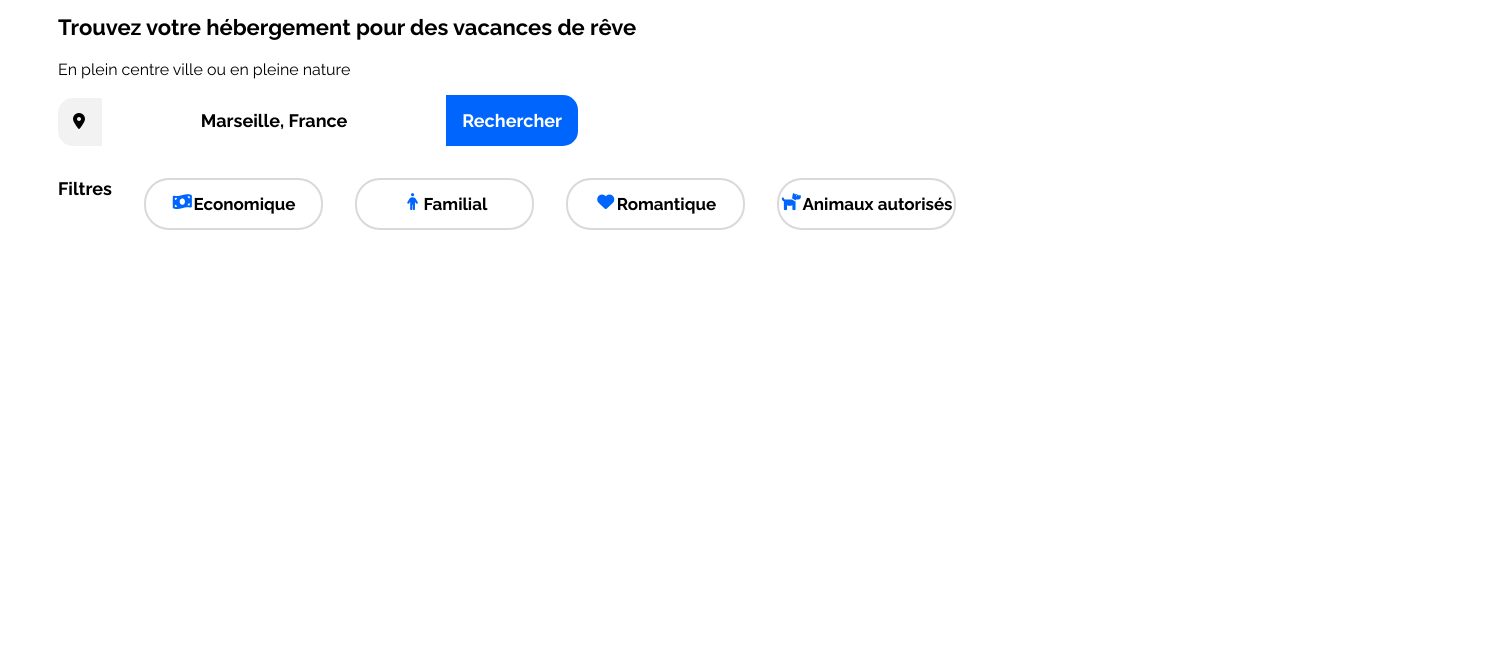
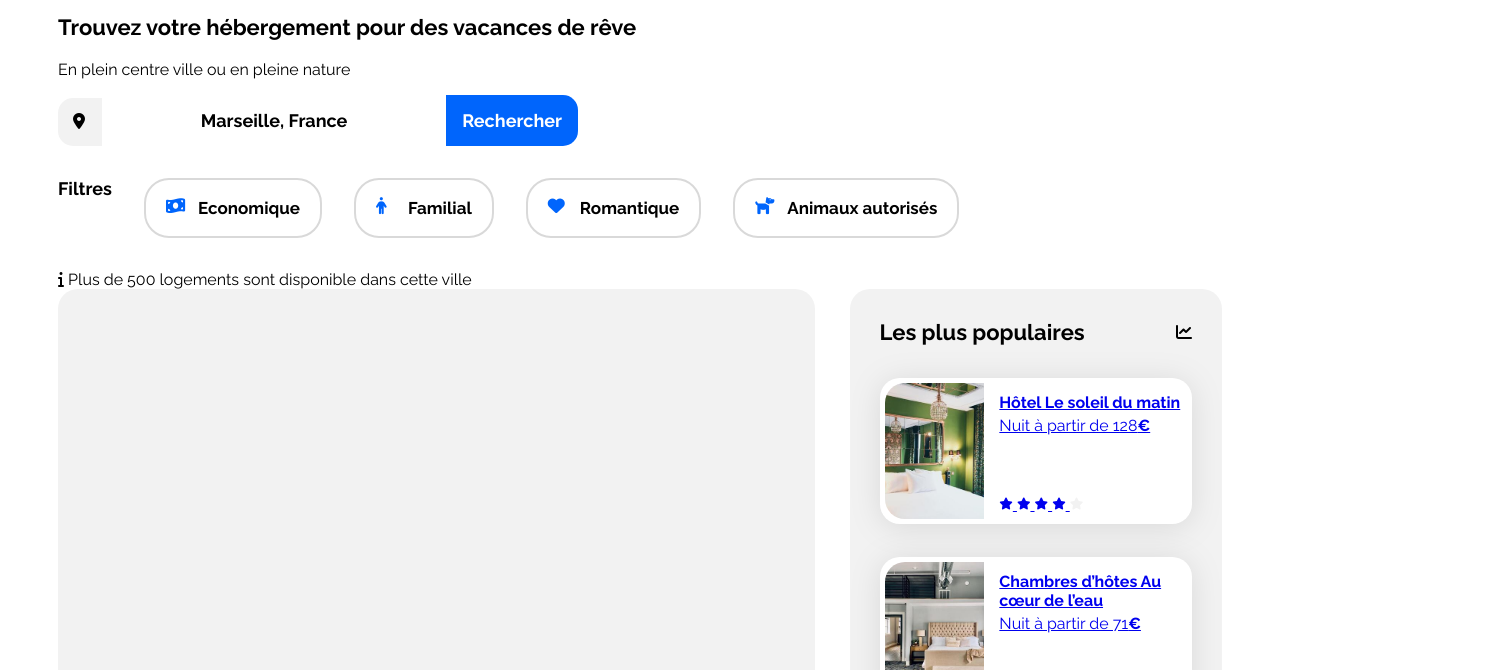
Before and after one commit to emiliemalo/P3, a plain HTML site: page index.html in a window 1280 px wide. Shown: the part 106-776 px from the top of the page, 1498 px wide, since content can reach past the window. Drawn offline with Linux system fonts and the light colour scheme.

Commit message:
Finalisation barre de filtre Ajout du hoover Ajout icone info

```diff
--- a/css/style.css
+++ b/css/style.css
@@ -63,7 +63,6 @@ body {
 
 .element1:hover::before {
   background-color: #0065fc;
-  border: 2px solid;
 }
 
 .element2 {
@@ -152,9 +151,11 @@ input {
 .barre-filtre {
   display: inline-flex;
   flex-direction: row;
-  width: 1440px;
-  height: 1884px;
-  text-align: center;
+  justify-content: flex-start;
+  align-items: flex-start;
+
+  width: 100%;
+  max-width: 1440px;
   font-size: 18px;
   font-weight: 700;
   margin-top: 32px;
@@ -165,17 +166,21 @@ input {
   display: inline-flex;
   justify-content: center;
   align-items: center;
-  width: 175px;
+  width: auto;
   height: 48px;
   border: 2px solid #d9d9d9;
 
   border-radius: 25px;
-  text-align: center;
   font-size: 17px;
   font-style: normal;
   font-weight: 700;
   line-height: normal;
   margin-left: 32px;
+  padding: 4px 20px;
+  padding-right: 20px;
+}
+.contenu-filtre:hover {
+  background-color: #deebff;
 }
 
 .fa-money-bill-wave,
@@ -183,6 +188,10 @@ input {
 .fa-heart,
 .fa-dog {
   color: #0065fc;
+  margin-right: 10px;
+}
+.texte-icone {
+  display: inline-flex;
 }
 
 .a {
--- a/index.html
+++ b/index.html
@@ -73,8 +73,7 @@
      <i class="fa-solid fa-dog icon"style="width: 22px;height: 22px"></i>  <span class= "texte-icone">Animaux autorisés</span></div>
 
     </div>
-
-        <div class=>Plus de 500 logements sont disponible dans cette ville </div>
+        <div class="info-bar"> <i class="fa-solid fa-info"></i> Plus de 500 logements sont disponible dans cette ville </div>
 
 
       <main>
```
